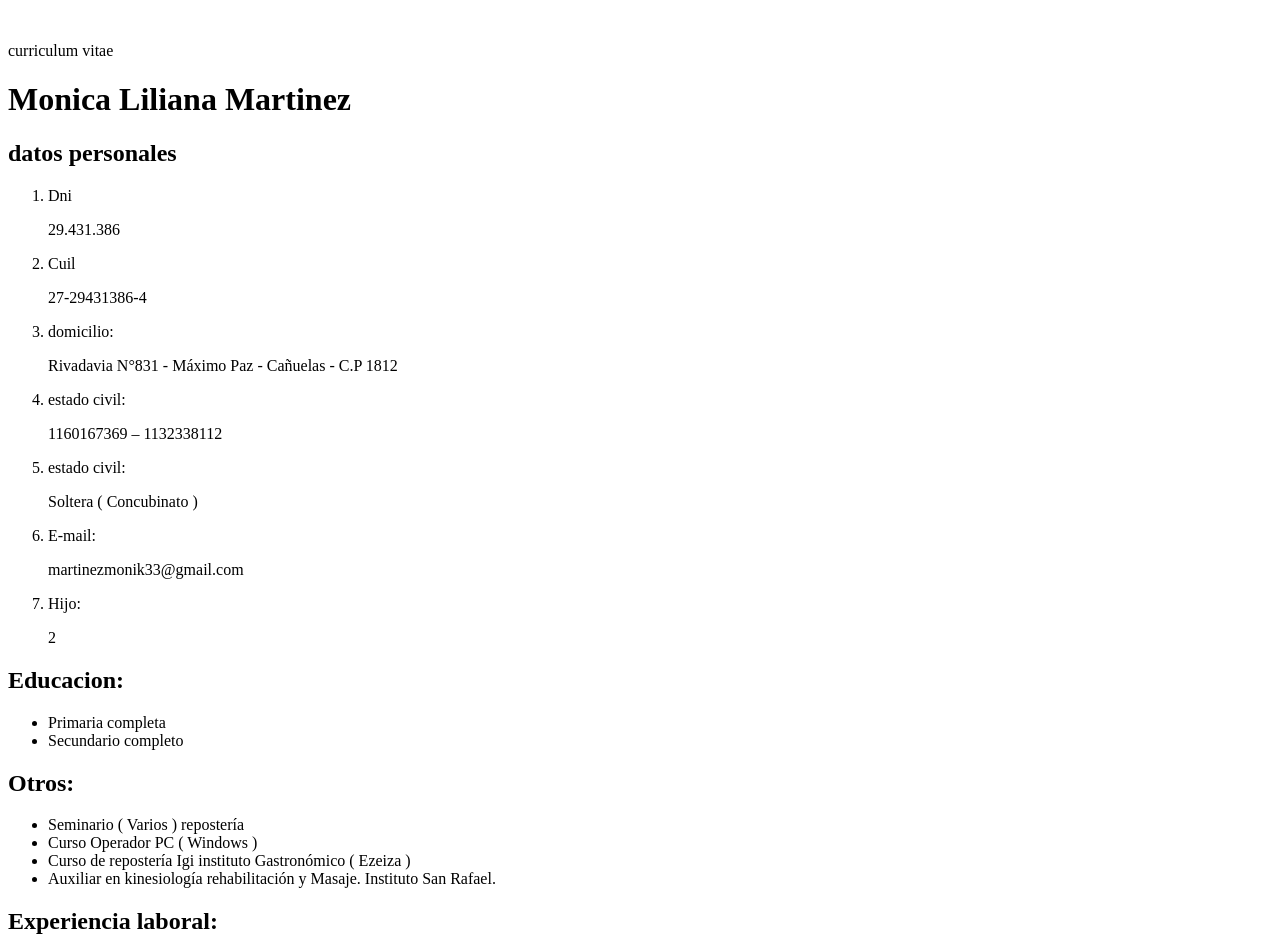
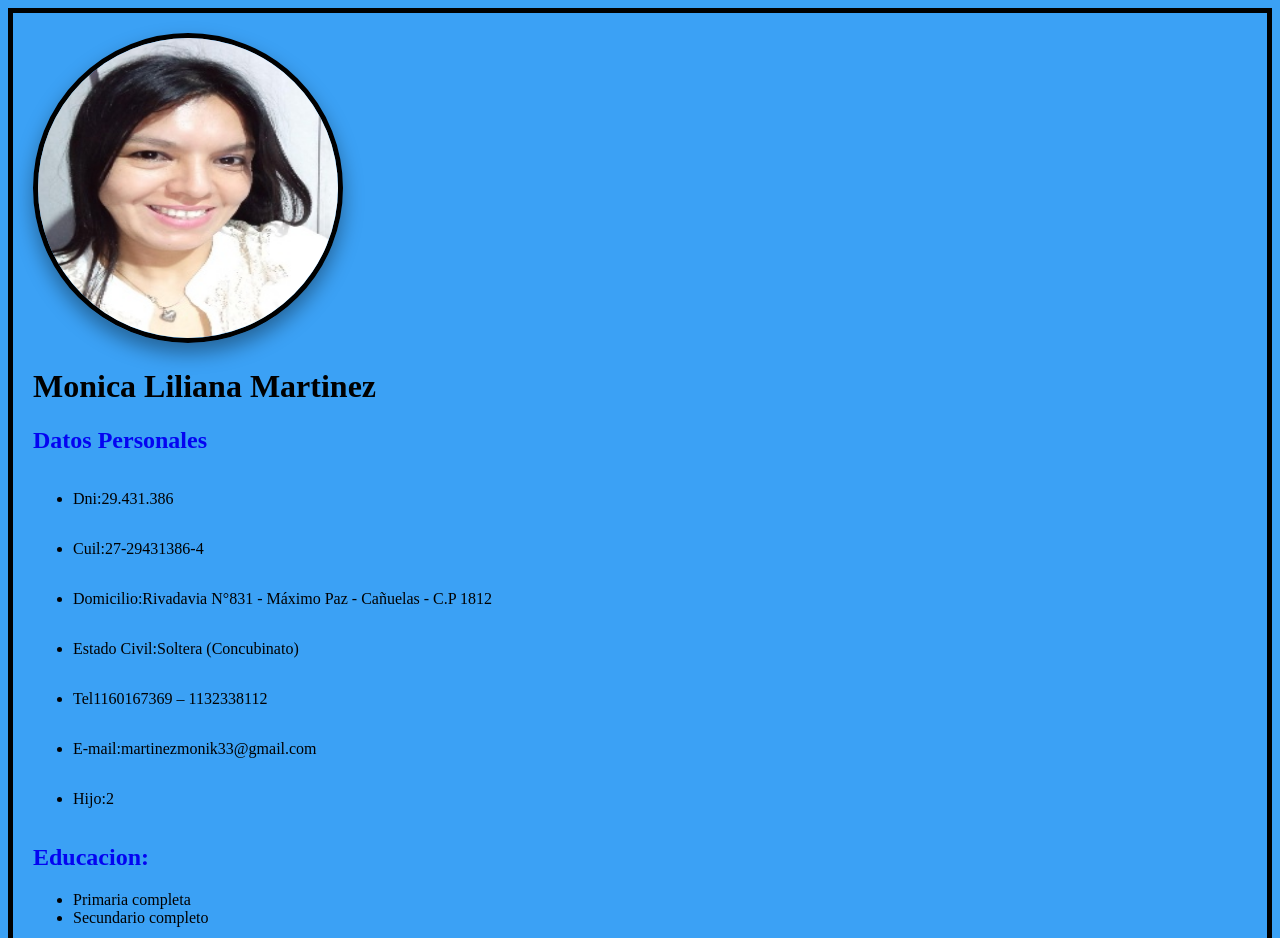
Before and after one commit to malu1307/malu1307.github.io, a plain HTML site: page index.html in a window 1280 px wide. Shown: the top 938 px of the page. Drawn offline with Linux system fonts and the light colour scheme.

Commit message:
Add files via upload

```diff
--- a/index.html
+++ b/index.html
@@ -3,24 +3,60 @@
 <head>
     <meta charset="UTF-8">
     <meta name="viewport" content="width=device-width, initial-scale=1.0">
-    <title>curriculum</title>
+    <link rel="stylesheet" href="style.css">
+    <title>Curriculum vitae</title>
 </head>
+<style>
+    .itemsP1{
+    display: flex;
+    flex-direction: row;
+}
+h2 {color: rgb(4, 4, 241);}
+
+</style>
 <body>
     <div>
         <img src="F moni.png" alt="">
- <p>curriculum vitae</p>
         <h1>Monica Liliana Martinez</h1>
        </div>
-<h2>datos personales</h2>
-<ol>
-    <li><p>Dni</p> 29.431.386</li>
-    <li><p>Cuil</p> 27-29431386-4</li>
-    <li><p>domicilio:</p> Rivadavia N°831 - Máximo Paz - Cañuelas - C.P 1812</li>
-    <li><p>estado civil:</p>1160167369 – 1132338112 </li>
-    <li><p>estado civil:</p> Soltera ( Concubinato )</li>
-    <li><p>E-mail:</p>martinezmonik33@gmail.com </li>
-    <li><p>Hijo:</p>2</li>
-</ol>
+       <h2>Datos Personales</h2>
+       <ul>
+           <li>
+           <div class="itemsP1">
+           <p>Dni:</p>
+           <p>29.431.386</p>
+           </div>
+           </li>
+           <li>
+           <div class="itemsP1">
+               <p>Cuil:</p> <p>27-29431386-4</p>
+           </div>
+        </li>
+        <li>
+           <div class="itemsP1">
+               <p>Domicilio:</p> <p>Rivadavia N°831 - Máximo Paz - Cañuelas - C.P 1812</p>
+           </div>
+        </li>
+        <li>
+                   <div class="itemsP1">
+               <p>Estado Civil:</p> <p>Soltera (Concubinato)</p>
+           </div>
+           <li>
+           <div class="itemsP1">
+               <p>Tel</p> <p>1160167369 – 1132338112</p>
+           </div>
+        </li>
+        <li>
+           <div class="itemsP1">
+               <p>E-mail:</p> <p>martinezmonik33@gmail.com</p>
+           </div>
+        </li>
+        <li>
+           <div class="itemsP1">
+               <p>Hijo:</p> <p>2</p>
+           </div>
+        </li>
+       </ul>
        <h2>Educacion:</h2>
        <ul>
            <li>Primaria completa</li>
@@ -42,6 +78,7 @@
            <li>Fernández: 1135522901 / Karina Fernández: 1134361705</li>
            <li>Moza en Estancia Villa María (Máximo Paz).</li>
            <li>Personal de limpieza en Estancia Villa María (Máximo Paz).</li>
+           <li>Masajes en Estancia Villa Maria</li>
        </ul>
        <h2>Otras experiencias:</h2>
        <li>Panadería, producción y ventas</li>
--- a/style.css
+++ b/style.css
@@ -0,0 +1,19 @@
+.itemsP1{
+    display: flex;
+    flex-direction: row;
+}
+h2 {color: rgb(4, 4, 241);}
+img {
+    width: 300px;
+    height: 300px;
+    background-size:cover ;
+    border-radius: 50%;
+    border: 5px solid black;
+    box-shadow: 0px 10px 20px rgba(0, 0, 0, 0.377);
+}
+
+body{
+    background-color: rgb(59, 161, 245);
+    border: 5px solid black;
+    padding: 20px;
+}
```
Also changed, not shown: F moni.png (added). Lines whose indentation alone changed are shown as unchanged.
